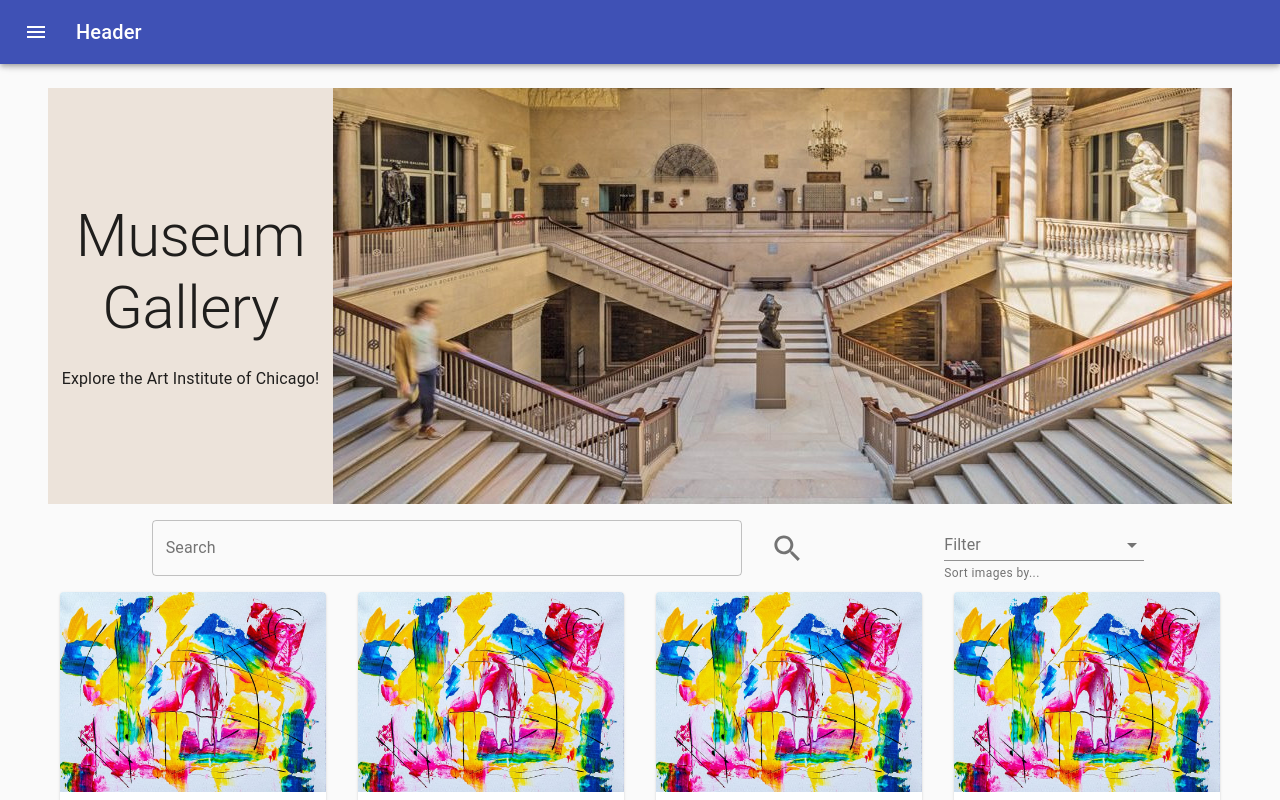
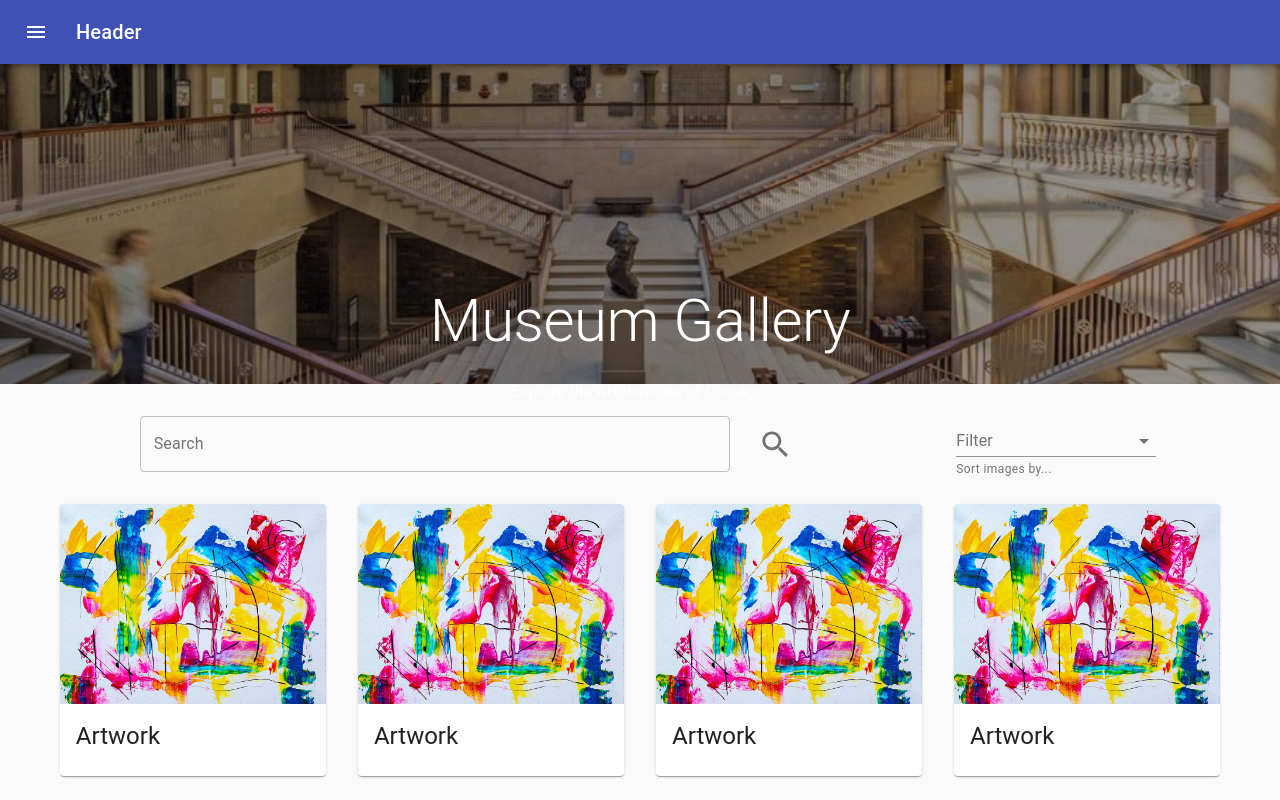
Before and after one commit to googleinterns/step65-2020, a React (Create React App) app in the folder frontend/: page /museum-gallery in a window 1280 px wide. Shown: the top 800 px of the page. Built offline with nearby package versions, Linux system fonts and the light colour scheme.

Commit message:
banner spacing is now correct

```diff
--- a/frontend/src/components/dashboard/Banner.js
+++ b/frontend/src/components/dashboard/Banner.js
@@ -2,24 +2,23 @@
 import {makeStyles} from '@material-ui/core/styles';
 import Typography from '@material-ui/core/Typography';
 import PropTypes from 'prop-types';
+import AICimg from './images/aic-inside.jpg';
 
 const useStyles = makeStyles((theme) => ({
   banner: {
-    backgroundColor: 'rgb(236,227,218)',
-    backgroundPosition: 'center',
-    backgroundRepeat: 'no-repeat',
-    backgroundSize: 'cover',
-    display: 'flex',
-    alignItems: 'center',
-    justifyContent: 'center',
-    // height: '300px',
+    height: '40vh',
+    width: '100%',
     position: 'relative',
+    marginBottom: theme.spacing(2),
   },
   bannerText: {
+    color: 'white',
+    position: 'absolute',
+    top: '50%',
+    left: '50%',
     textAlign: 'center',
-  },
-  bannerImg: {
-    background: 'linear-gradient((rgba(0, 0, 0, 0.5), rgba(0, 0, 0, 0.5))',
+    transform: 'translate(-50%,50%)',
+    width: '100%',
   },
 }));
 
@@ -27,14 +26,23 @@
   const classes = useStyles();
 
   return (
-    <div className={classes.banner}>
+    <div
+      className={classes.banner}
+      style={{
+        background:
+          'linear-gradient(rgba(0, 0, 0, 0.4), rgba(0, 0, 0, 0.4)), ' +
+          'url('+imgURL+')',
+        backgroundPosition: 'center',
+        backgroundRepeat: 'no-repeat',
+        backgroundSize: 'cover',
+      }}
+    >
       <div className={classes.bannerText}>
         <Typography variant="h2" component="h1" gutterBottom>
           {title}
         </Typography>
         <Typography variant="subtitle1">{description}</Typography>
       </div>
-      <img src={imgURL} alt={title} className={classes.bannerImg}/>
     </div>
 
   );
--- a/frontend/src/components/dashboard/Dashboard.js
+++ b/frontend/src/components/dashboard/Dashboard.js
@@ -68,7 +68,8 @@
   },
   content: {
     flexGrow: 1,
-    padding: theme.spacing(3),
+    // padding: theme.spacing(1),
+    // NOTE: If this messes with another page's paddings we can uncomment it
     transition: theme.transitions.create('margin', {
       easing: theme.transitions.easing.sharp,
       duration: theme.transitions.duration.leavingScreen,
@@ -81,6 +82,11 @@
       duration: theme.transitions.duration.enteringScreen,
     }),
     marginLeft: 0,
+  },
+  galleryPageWrapper: {
+    padding: '0',
+    minWidth: '100%',
+    minHeight: '100%',
   },
 }));
 
@@ -158,13 +164,15 @@
               </Container>
             </Route>
             <Route exact path="/museum-gallery">
-              <Container>
+              <Container className={classes.galleryPageWrapper}>
                 <Banner
                   title="Museum Gallery"
                   description="Explore the Art Institute of Chicago!"
                   imgURL={AICimg}
                 />
-                <Gallery />
+                <Container>
+                  <Gallery />
+                </Container>
               </Container>
             </Route>
             <Route exact path="/user-uploads-gallery">
--- a/frontend/src/components/dashboard/Gallery.js
+++ b/frontend/src/components/dashboard/Gallery.js
@@ -19,6 +19,7 @@
     alignItems: 'center',
     display: 'flex',
     justifyContent: 'center',
+    marginBottom: theme.spacing(2),
   },
   searchTextField: {
     margin: theme.spacing(2),
```
